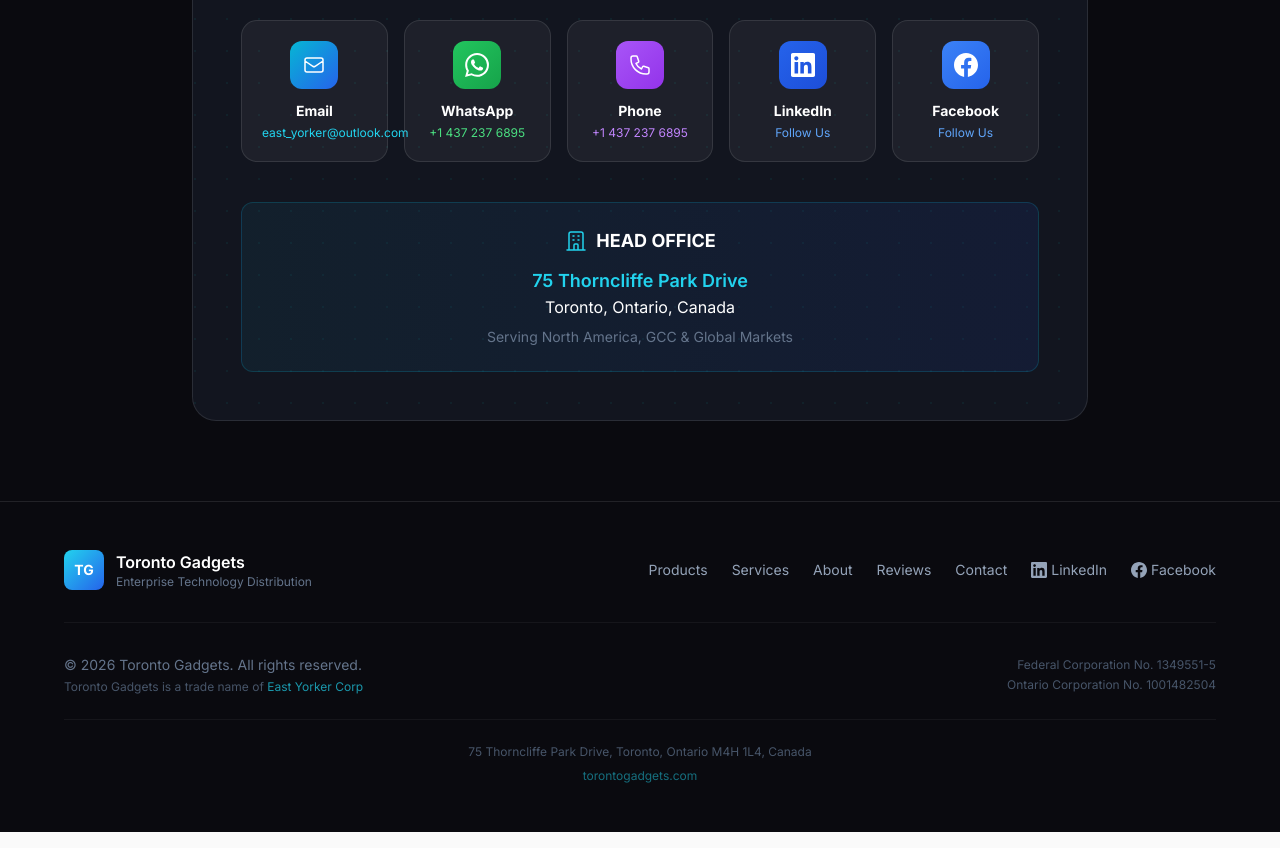
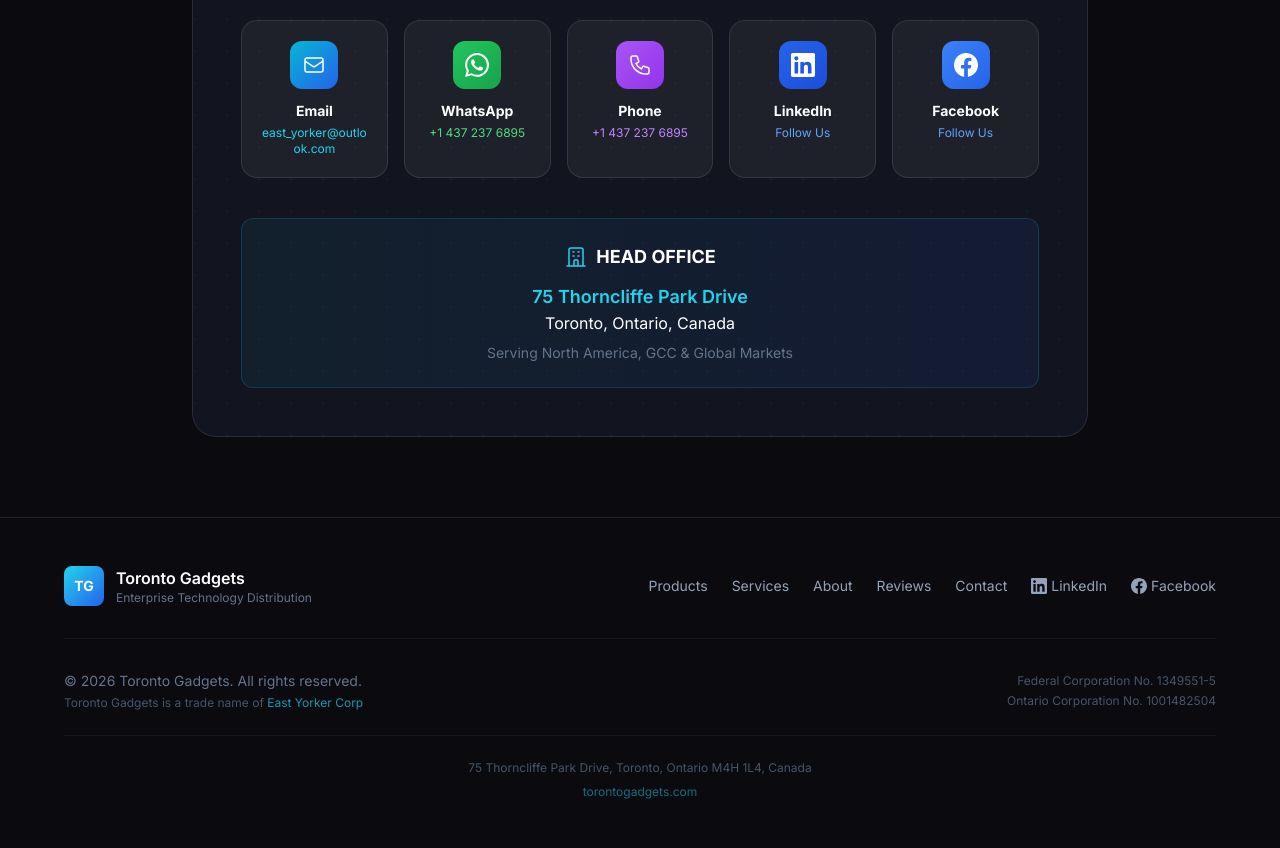
Before and after one commit to eastyorker111-sys/toronto-gadgets, a Next.js app: page / in a window 1280 px wide. Shown: the part 3840-4688 px from the top of the page. Built offline with nearby package versions, Linux system fonts and the light colour scheme.

Commit message:
Update page.tsx

```diff
--- a/app/page.tsx
+++ b/app/page.tsx
@@ -500,7 +500,7 @@ export default function Home() {
                   </svg>
                 </div>
                 <h3 className="font-bold text-white mb-1 text-sm">Email</h3>
-                <p className="text-cyan-400 text-xs">east_yorker@outlook.com</p>
+                <p className="text-cyan-400 text-xs break-all">east_yorker@outlook.com</p>
               </a>
 
               <a href="https://wa.me/14372376895" className="group bg-white/5 border border-white/10 rounded-2xl p-5 text-center hover:border-green-500/50 transition-all">
```
